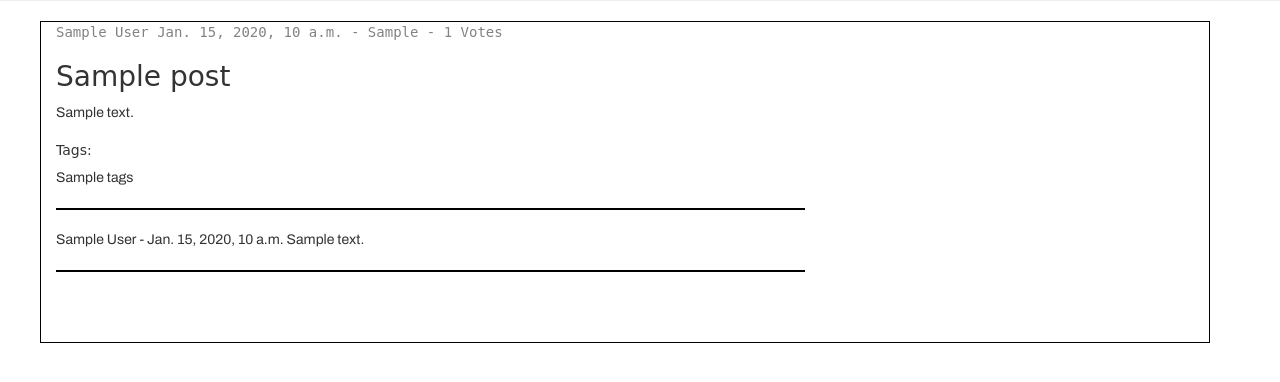
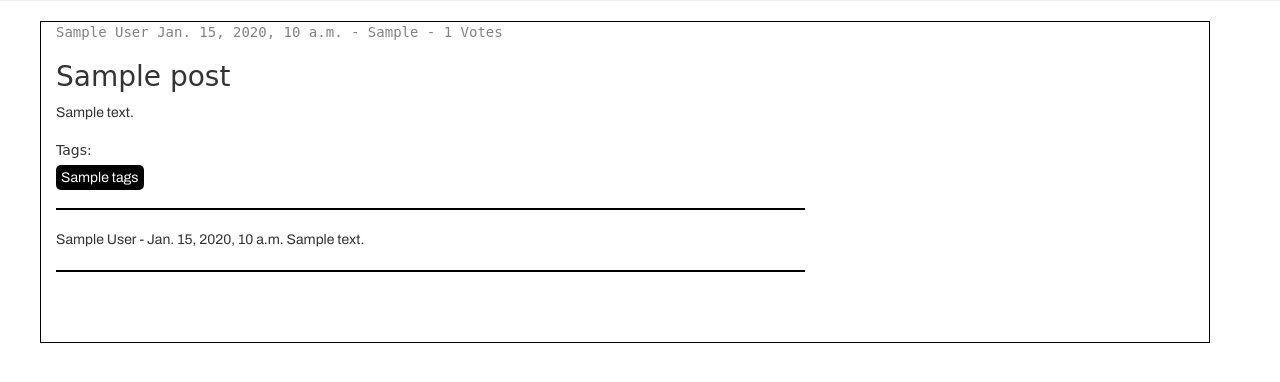
Before and after one commit to TheCrazyGM/hiveview, a Django app: template blog/templates/blog/post_detail.html in a window 1280 px wide. Shown: the part 180-562 px from the top of the page. Run offline with Django 3.2, Linux system fonts and the light colour scheme; the template is opened without the code that fills it: most values are stand-ins (such as "Sample title", 1, 10 or a date in 2020); some libraries are stand-ins or nearby versions; some web fonts are replaced.

Commit message:
tag visuals

```diff
--- a/blog/static/css/blog.css
+++ b/blog/static/css/blog.css
@@ -68,5 +68,9 @@ hr {
 }
 
 .tags li{
-    display: inline;
-}
+        background-color: #000;
+        color: #fff;
+        display: inline;
+        border-radius: 5px;
+        padding: 5px;
+      }
--- a/hiveview/settings.py
+++ b/hiveview/settings.py
@@ -25,7 +25,7 @@ SECRET_KEY = 'fsb9(+znm!v92=j$earifbwgq5x7w$+&qf&qmw9k^yz58q_z6t'
 # SECURITY WARNING: don't run with debug turned on in production!
 DEBUG = True
 
-ALLOWED_HOSTS = ['localhost', '127.0.0.1']
+ALLOWED_HOSTS = ['localhost', '127.0.0.1', '192.168.1.2']
 
 
 # Application definition
```
